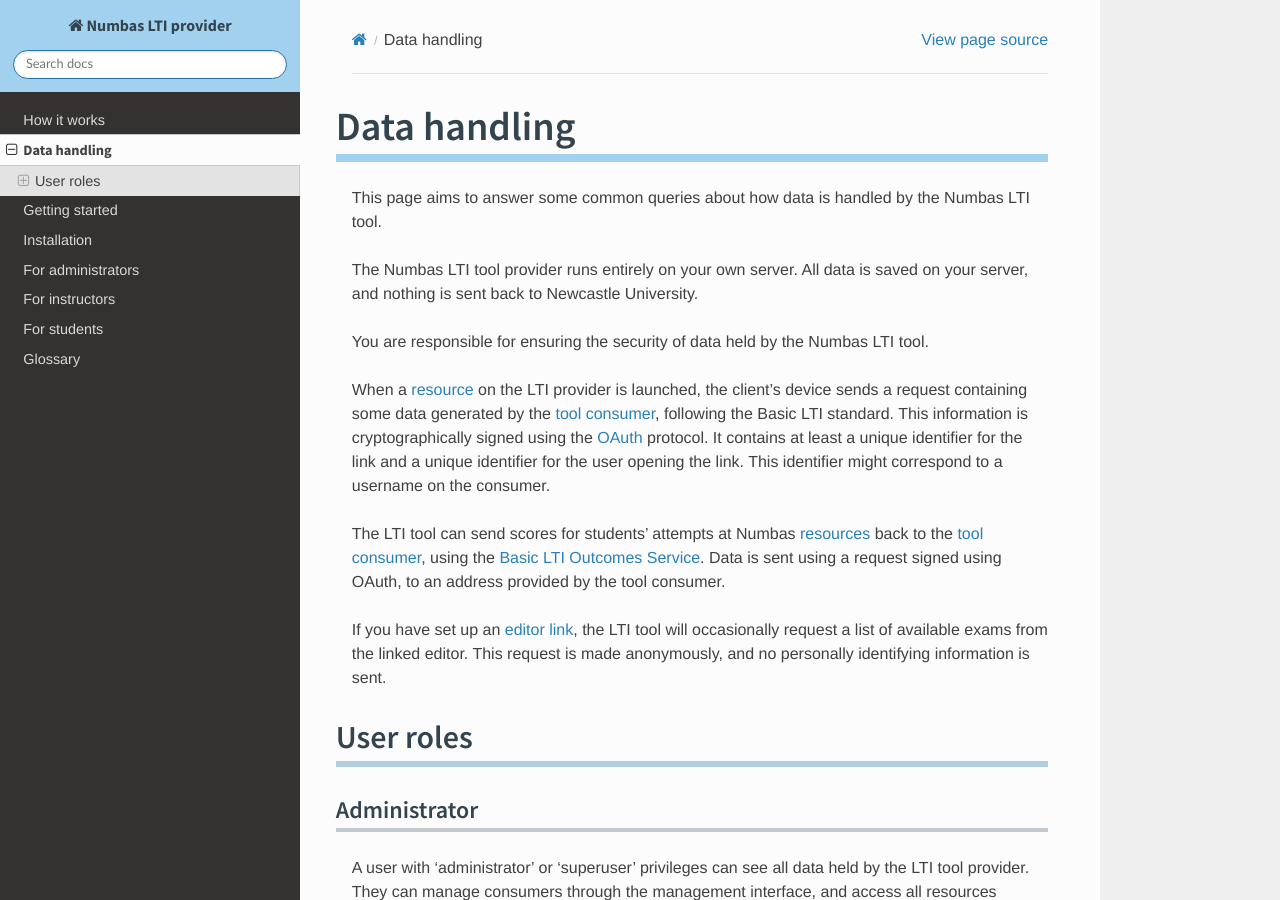
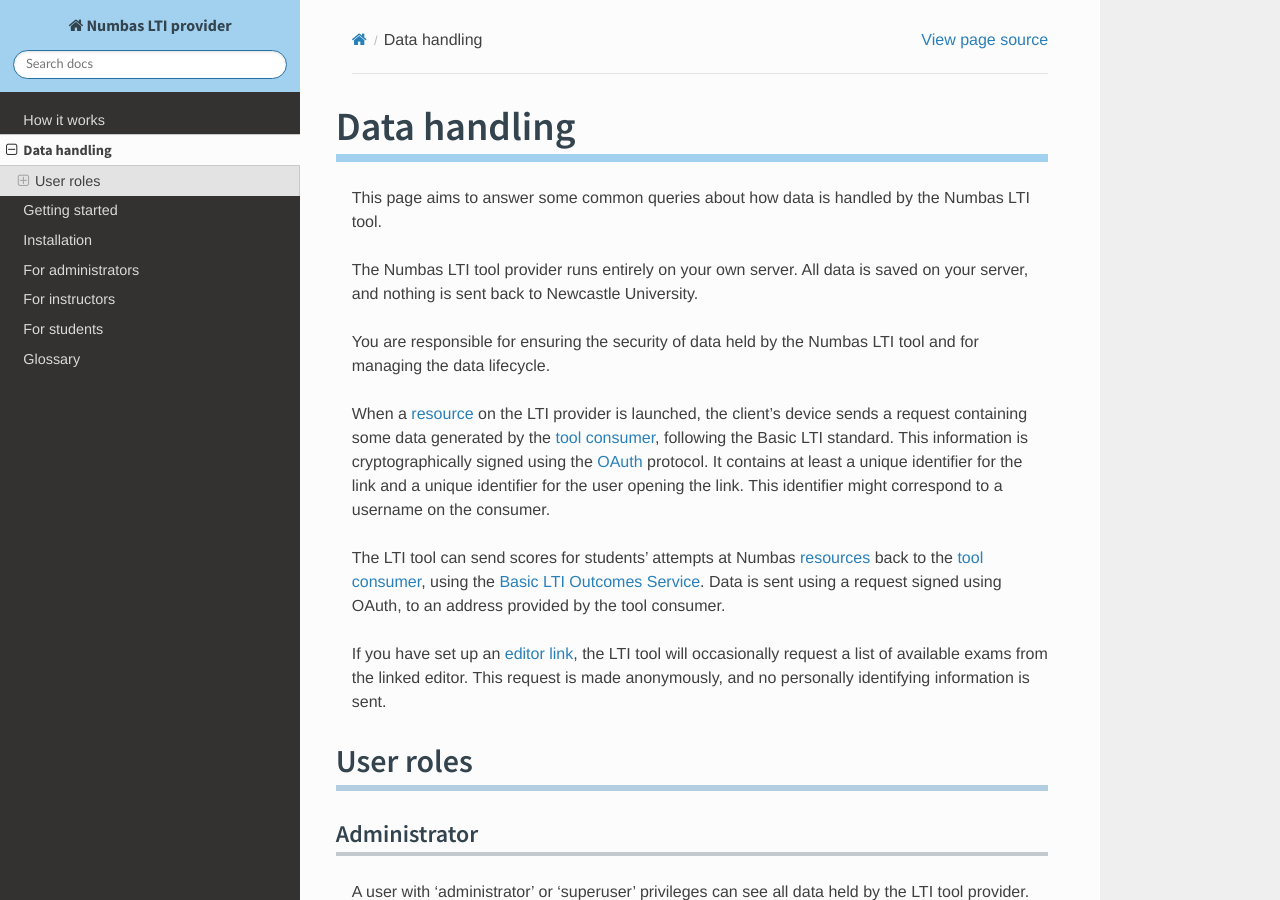
Before and after one commit to numbas/numbas-lti-provider, a Sphinx documentation site: the page built from doc/source/data-handling.rst, in a window 1280 px wide and 900 px high. Built offline with Sphinx 7.4.7 and the Read the Docs theme 2.0.0, drawn with Linux system fonts in a browser that asks for light colours; some web fonts are replaced.

Commit message:
"... and for managing the data lifecycle"

```diff
--- a/doc/source/data-handling.rst
+++ b/doc/source/data-handling.rst
@@ -5,7 +5,7 @@
 
 The Numbas LTI tool provider runs entirely on your own server. All data is saved on your server, and nothing is sent back to Newcastle University.
 
-You are responsible for ensuring the security of data held by the Numbas LTI tool.
+You are responsible for ensuring the security of data held by the Numbas LTI tool and for managing the data lifecycle.
 
 When a :term:`resource <Resource>` on the LTI provider is launched, the client's device sends a request containing some data generated by the :term:`tool consumer <Tool consumer>`, following the Basic LTI standard.
 This information is cryptographically signed using the `OAuth <https://tools.ietf.org/html/rfc5849>`_ protocol.
```
